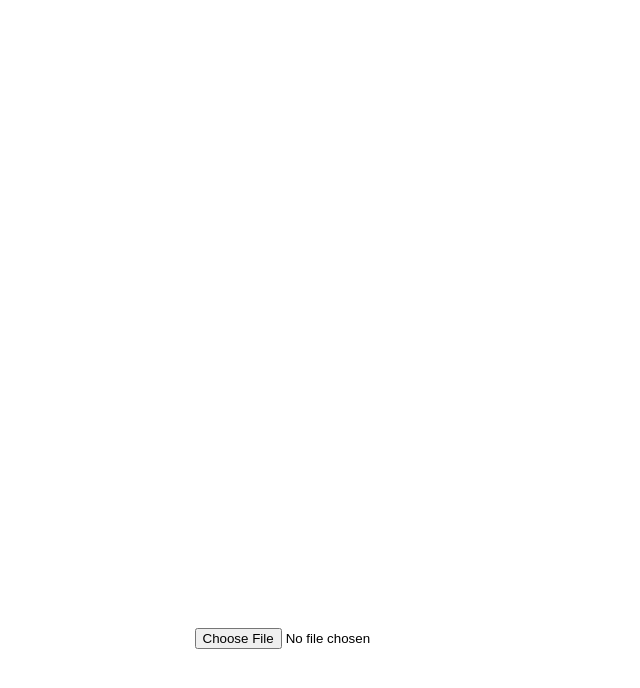
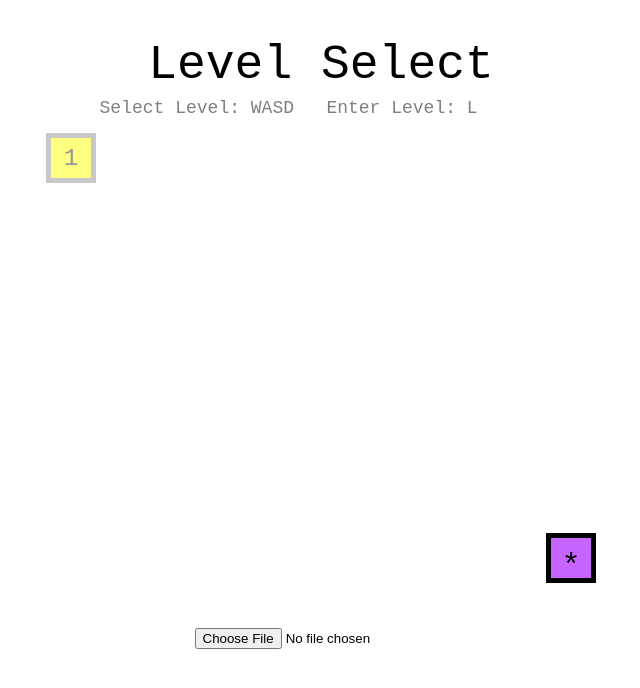
Before and after one commit to tom-fibo/Frictionless-Platformer, a plain HTML site: page index.html in a window 1280 px wide. Shown: the whole page, without its empty margins (319-959 px from the left). Drawn offline with Linux system fonts and the light colour scheme.

Commit message:
Re-add js script to index.html

```diff
--- a/index.html
+++ b/index.html
@@ -14,5 +14,6 @@
     <input id="level-input" type="file" />
     <a id="level-download"></a>
   </div>
+  <script src="index.js" type="text/JavaScript"></script>
 </body>
 </html>
```
